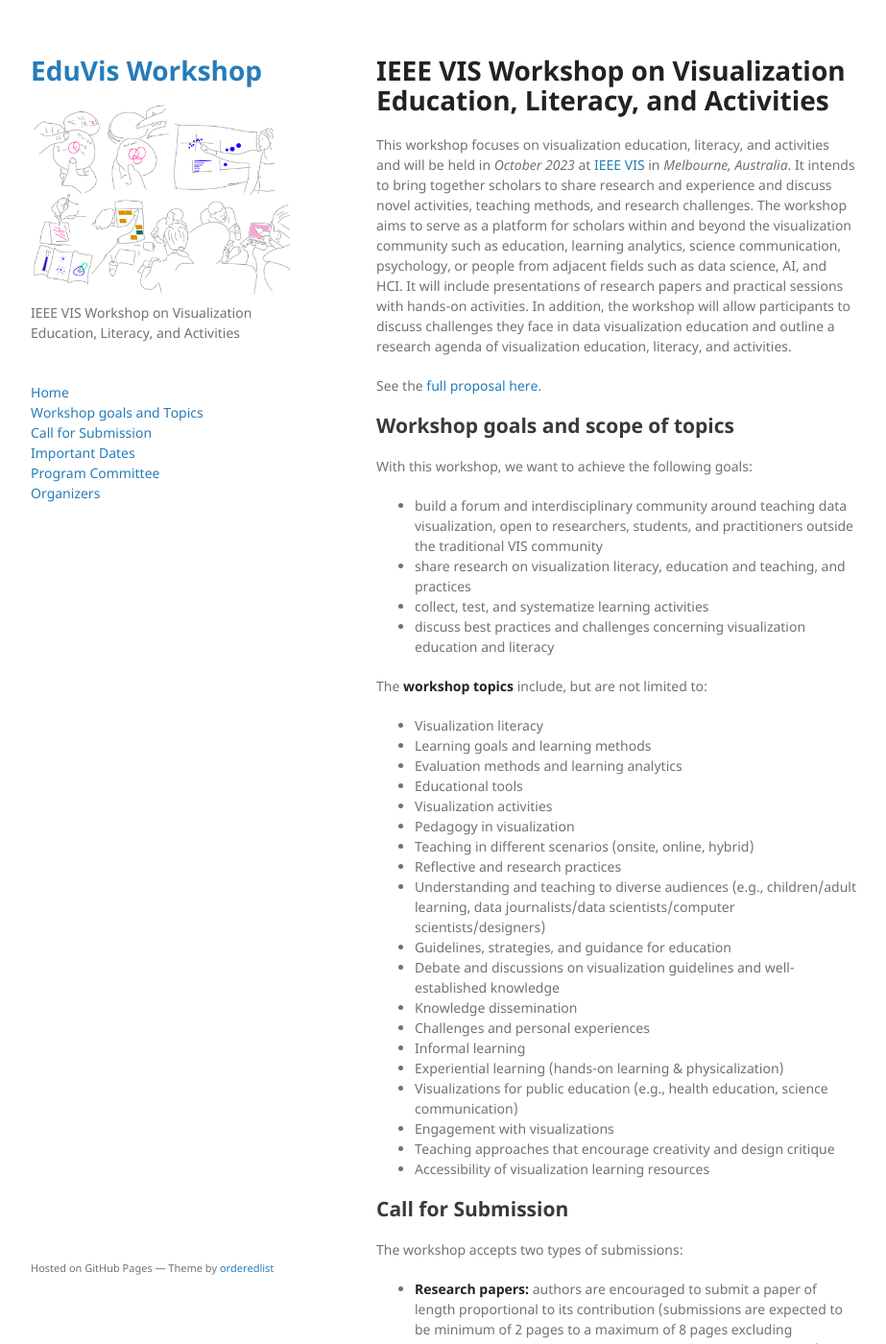
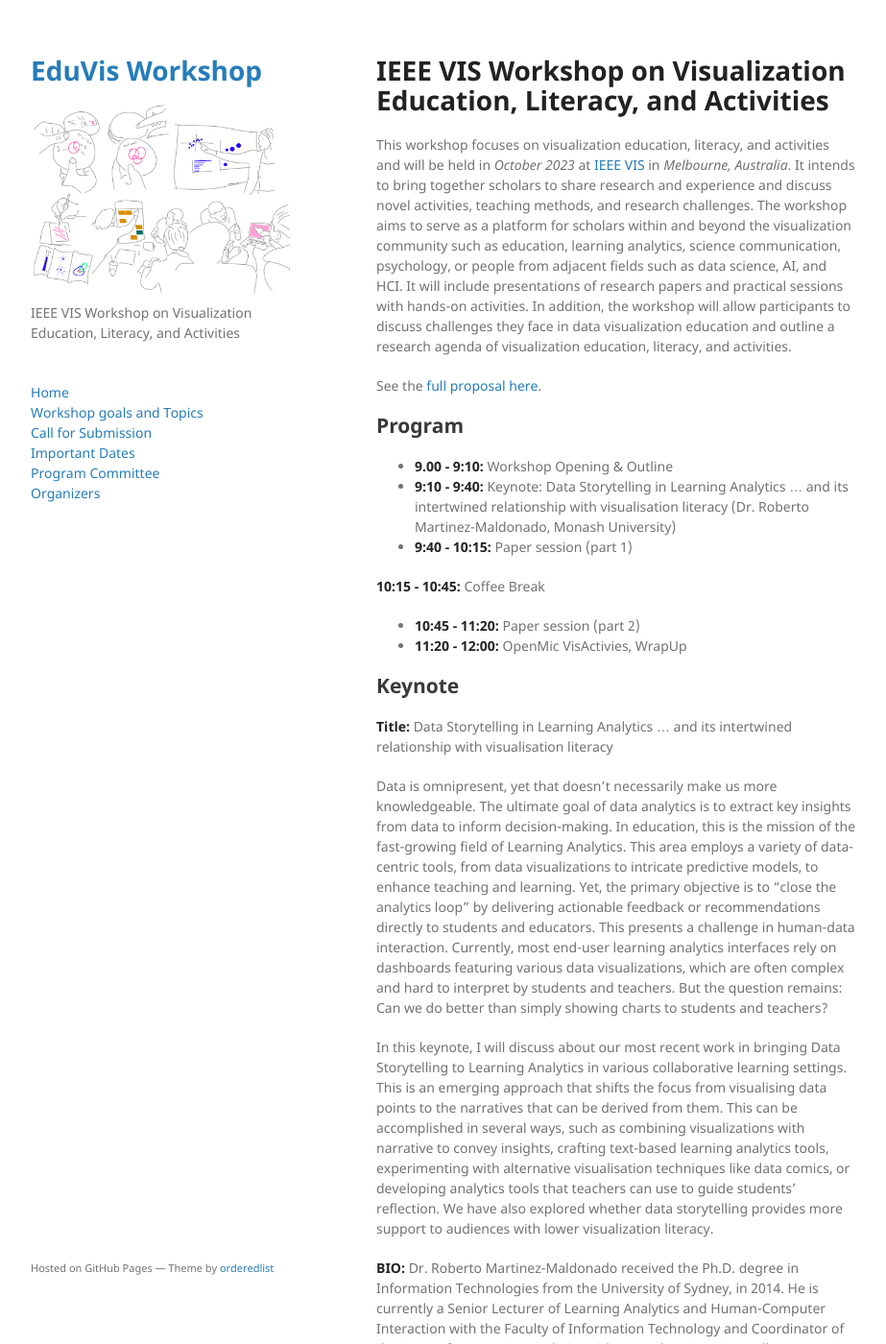
Before and after one commit to ieee-eduvis/ieee-eduvis.github.io, a Jekyll site: the page built from index.md, in a window 1280 px wide and 1400 px high. Shown: the whole window at 96% size, without its empty margins (178-1101 px from the left). Built offline with Jekyll 4.4.1, drawn with Linux system fonts in a browser that asks for light colours; our own code applies the rules of GitHub Pages for plain Markdown files; some of the changed text lies outside the part shown.

Commit message:
Update Program and Keynote

```diff
--- a/index.md
+++ b/index.md
@@ -7,6 +7,29 @@
 This workshop focuses on visualization education, literacy, and activities and will be held in _October 2023_ at [IEEE VIS](https://ieeevis.org/) in _Melbourne, Australia_. It intends to bring together scholars to share research and experience and discuss novel activities, teaching methods, and research challenges. The workshop aims to serve as a platform for scholars within and beyond the visualization community such as education, learning analytics, science communication, psychology, or people from adjacent fields such as data science, AI, and HCI. It will include presentations of research papers and practical sessions with hands-on activities. In addition, the workshop will allow participants to discuss challenges they face in data visualization education and outline a research agenda of visualization education, literacy, and activities.
 
 See the [full proposal here](https://arxiv.org/abs/2303.10708).
+
+## Program
+
+* **9.00 - 9:10:** Workshop Opening & Outline
+* **9:10 - 9:40:** Keynote: Data Storytelling in Learning Analytics … and its intertwined relationship with visualisation literacy (Dr. Roberto Martinez-Maldonado, Monash University)
+* **9:40 - 10:15:** Paper session (part 1)
+
+**10:15 - 10:45:** Coffee Break
+
+* **10:45 - 11:20:** Paper session (part 2)
+* **11:20 - 12:00:** OpenMic VisActivies, WrapUp
+
+## Keynote
+
+**Title:** Data Storytelling in Learning Analytics … and its intertwined relationship with visualisation literacy
+
+Data is omnipresent, yet that doesn't necessarily make us more knowledgeable. The ultimate goal of data analytics is to extract key insights from data to inform decision-making. In education, this is the mission of the fast-growing field of Learning Analytics. This area employs a variety of data-centric tools, from data visualizations to intricate predictive models, to enhance teaching and learning. Yet, the primary objective is to "close the analytics loop" by delivering actionable feedback or recommendations directly to students and educators. This presents a challenge in human-data interaction. Currently, most end-user learning analytics interfaces rely on dashboards featuring various data visualizations, which are often complex and hard to interpret by students and teachers. But the question remains: Can we do better than simply showing charts to students and teachers?
+
+In this keynote, I will discuss about our most recent work in bringing Data Storytelling to Learning Analytics in various collaborative learning settings. This is an emerging approach that shifts the focus from visualising data points to the narratives that can be derived from them. This can be accomplished in several ways, such as combining visualizations with narrative to convey insights, crafting text-based learning analytics tools, experimenting with alternative visualisation techniques like data comics, or developing analytics tools that teachers can use to guide students' reflection. We have also explored whether data storytelling provides more support to audiences with lower visualization literacy.
+
+**BIO:** Dr. Roberto Martinez-Maldonado received the Ph.D. degree in Information Technologies from the University of Sydney, in 2014. He is currently a Senior Lecturer of Learning Analytics and Human-Computer Interaction with the Faculty of Information Technology and Coordinator of the Centre for Learning Analytics with Monash University, Melbourne, VIC, Australia. He is a co-author of numerous research papers. He is the first Mexican-Australian to win the Swiss-based Jacobs Foundation Research Fellowship (2021–23) for his pioneering research in Human-Centred AI in Education. His research focuses on advancing the understanding of socio-technical issues around the use of artificial intelligence in education, promoting the use of human-centred methodologies to create learning analytics interfaces with integrity and enhancing authentic learning spaces with multimodal data-intensive computing capabilities. He has been Program Chair of the International Conference on Learning Analytics and Knowledge and the International Conference of Artificial Intelligence in Education and he is a regular Associate Chair of the Learning and Education subcommittee of the SIGCHI Conference on Human Factors in Computing Systems. He is Associate Editor of the International Journal of Artificial Intelligence in Education.
+
+
 
 ## Workshop goals and scope of topics
 
```
